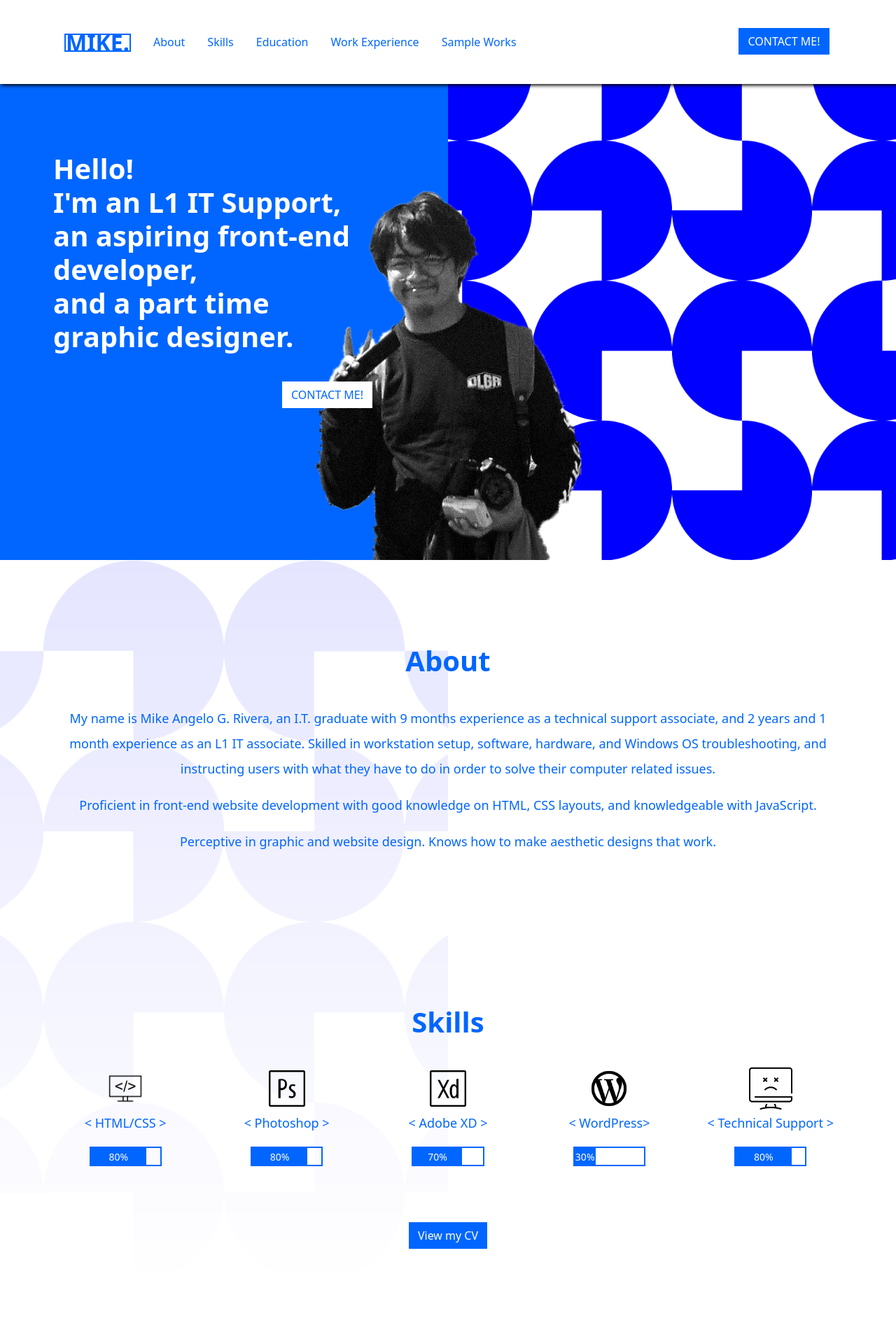
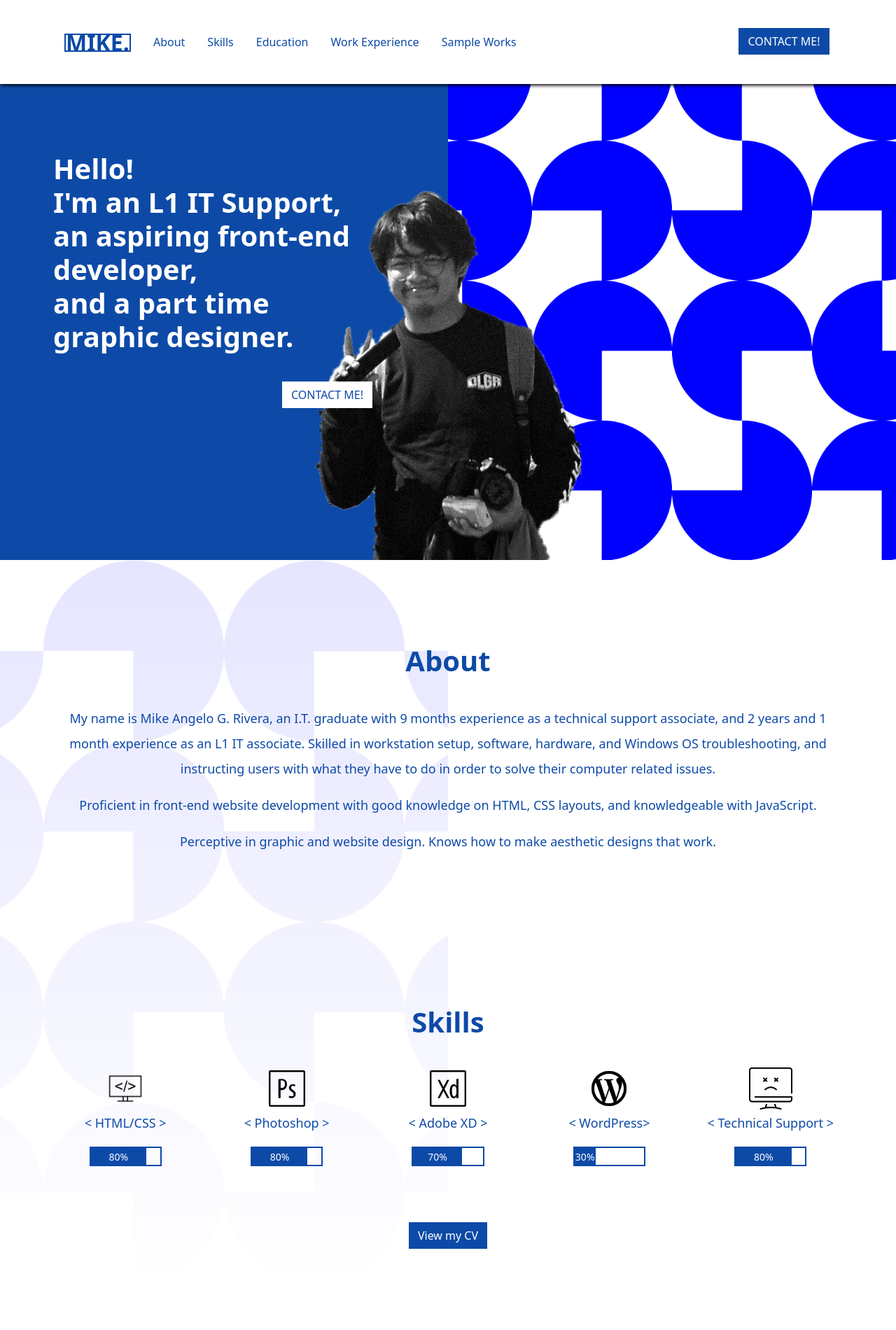
Before and after one commit to mayykmayyk/Portfolio, a plain HTML site: page index.html in a window 1280 px wide. Shown: the top 1900 px of the page at 70% size. Drawn offline with nearby package versions, Linux system fonts and the light colour scheme.

Commit message:
change color again

```diff
--- a/main.css
+++ b/main.css
@@ -5,11 +5,11 @@ body{
 
 .logo{
     padding: 0; margin: 0;
-    border: 2px solid #0066FF;
+    border: 2px solid #0d4aa7;
     font-weight: 900;
     line-height: .7;
     font-size: 2em;
-    color: #0066FF;
+    color: #0d4aa7;
 }
 
 p{
@@ -36,27 +36,27 @@ p{
 }
 
 .cta-primary{
-    background-color: #0066FF;
+    background-color: #0d4aa7;
     border-radius: 0;
     color: white;
 }
 
 .cta-primary:hover{
     background-color: #fff;
-    color: #0066FF;
-    border: 1px solid #0066FF;
+    color: #0d4aa7;
+    border: 1px solid #0d4aa7;
 }
 
 .cta-secondary{
     margin-top: 2em;
     background-color: #fff;
     border-radius: 0;
-    color: #0066FF;
+    color: #0d4aa7;
     border: 1px solid #fff;
 }
 
 .cta-secondary:hover{
-    background-color: #0066FF;
+    background-color: #0d4aa7;
     color: #fff;
 }
 
@@ -72,11 +72,11 @@ header{
 }
 
 .nav a{
-    color: #0066FF;
+    color: #0d4aa7;
 }
 
 .nav a:not(.nav-logo):hover{
-    border-bottom: 5px #0066FF solid;
+    border-bottom: 5px #0d4aa7 solid;
     transition: 200ms;
 }
 
@@ -85,7 +85,7 @@ header{
     display: flex;
     height: 100vh;
     align-items: center;
-    background-color: #0066FF;
+    background-color: #0d4aa7;
     z-index: 0;
 }
 
@@ -134,7 +134,7 @@ header{
 }
 
 .section-header h1{
-    color: #0066FF;
+    color: #0d4aa7;
     font-weight: 900;
     margin-bottom: 0;
     margin: 1em 0;
@@ -142,7 +142,7 @@ header{
 
 .section-content{
     padding-top: 0;
-    color: #0066FF;
+    color: #0d4aa7;
 }
 
 .section-1 .hero-pattern{
@@ -162,11 +162,11 @@ header{
     left: 0; right: 0;
     margin: 0 auto;
     width: 50%;
-    border: 2px solid #0066FF;
+    border: 2px solid #0d4aa7;
 }
 
 .skill{
-    background-color: #0066FF;
+    background-color: #0d4aa7;
 }
 
 .skill-icon{
@@ -216,7 +216,7 @@ header{
 .education-container, .internship-container{
     padding: 1.5em  0;
     margin: 1em 0;
-    background-color: #0066FF;
+    background-color: #0d4aa7;
 }
 
 .date,.info{
@@ -224,7 +224,7 @@ header{
 }
 
 .experience-card{
-    background-color: #0066FF;
+    background-color: #0d4aa7;
     text-align: start;
     padding: 20px 30px;
     height: 100%;
@@ -235,7 +235,7 @@ header{
 }
 
 .section-6{
-    background-color: #0066FF;
+    background-color: #0d4aa7;
 }
 
 .section-6 .section-header h1{
@@ -258,7 +258,7 @@ footer .flex-wrapper{
 
 footer  p, footer small{
     margin: 0;
-    color: #0066FF;
+    color: #0d4aa7;
 }
 
 @media screen and (max-width: 991px) {
```
